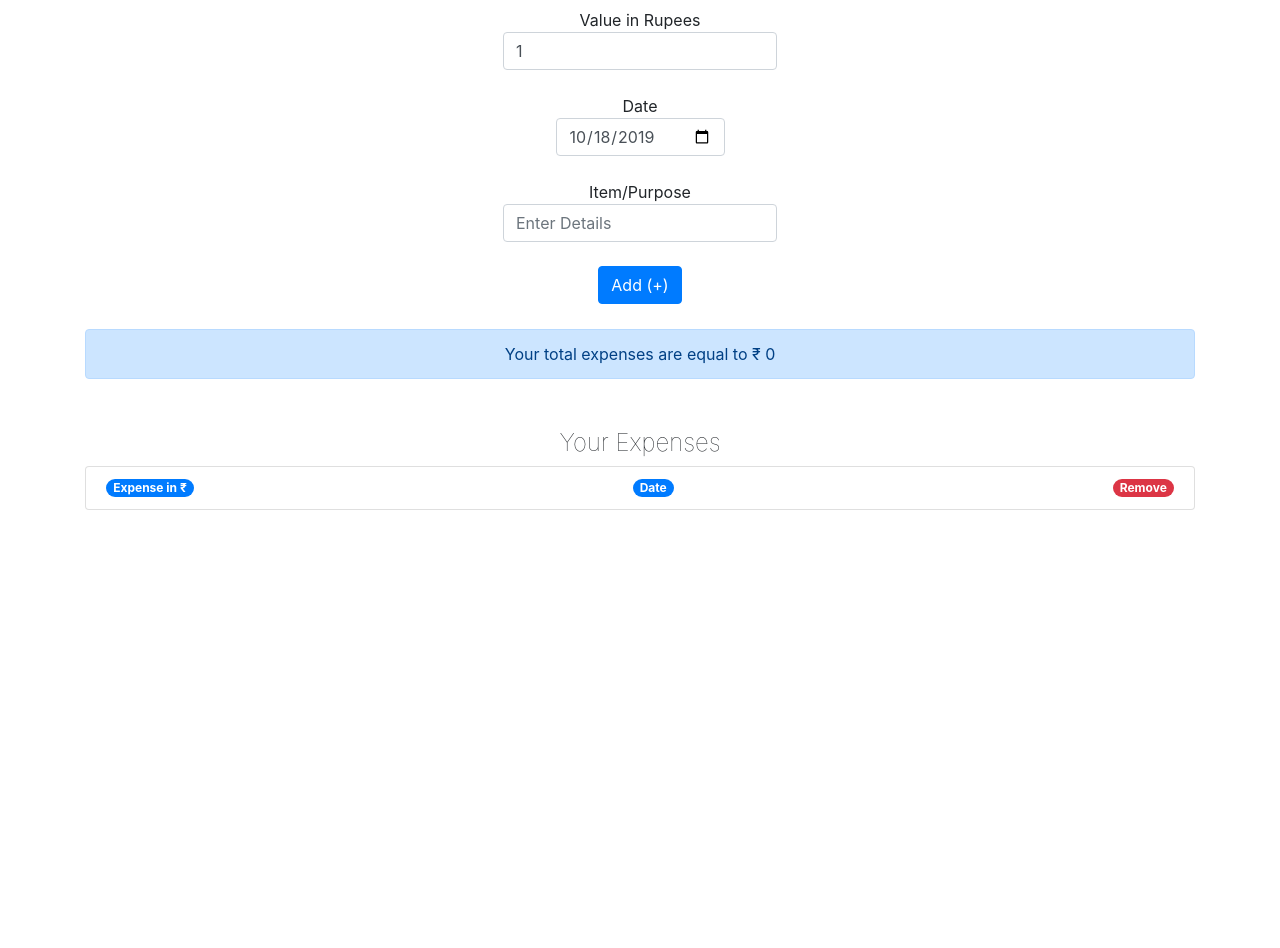
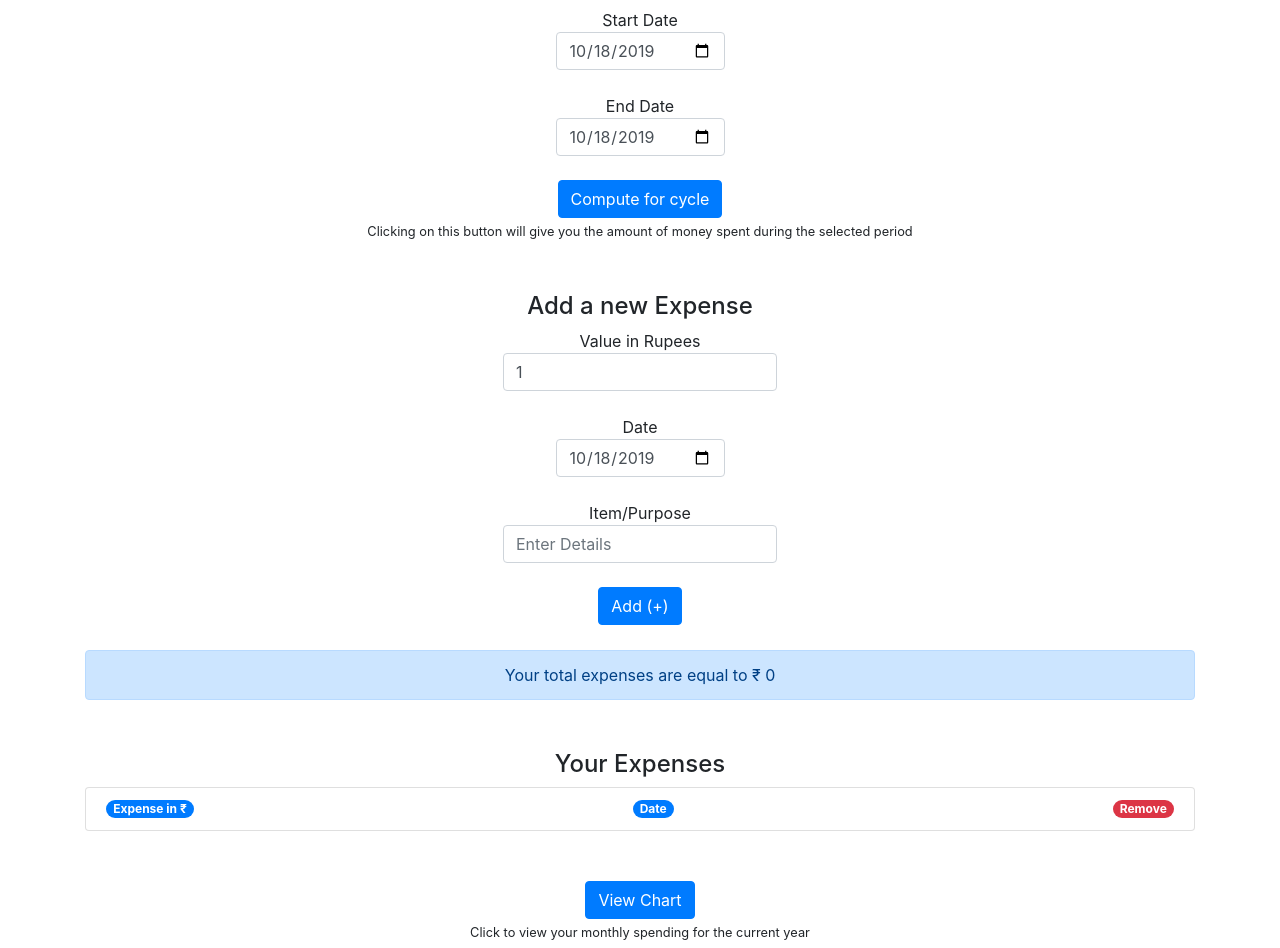
Before and after one commit to sabeelahmad/expense-manager, a React (Vite) app: page / in a window 1280 px wide. Shown: the part 264-1212 px from the top of the page. Before the commit the page ends 824 px from the top, so only its background shows below. Built offline with nearby package versions, Linux system fonts and the light colour scheme.

Commit message:
Data visualizations added for expenses
React chart js library used to visualize spendings in different months

```diff
--- a/package.json
+++ b/package.json
@@ -5,7 +5,7 @@
   "main": "index.js",
   "scripts": {
     "dev": "parcel src/index.html",
-    "build": "parcel build src/index.html --public-url ./",
+    "build": "rm -rf dist && parcel build src/index.html --public-url ./",
     "format": "prettier \"src/**/*.{js,html}\" --write",
     "lint": "eslint \"src/**/*.{js,jsx}\" --quiet",
     "test": "echo \"Error: no test specified\" && exit 1"
--- a/src/AddExpense.js
+++ b/src/AddExpense.js
@@ -7,6 +7,7 @@ import Alert from "./Alert";
 
 // Utility Function Imports
 import sumExpenses from "./utility/sumExpenses";
+import monthMapper from "./utility/monthMapper";
 
 const reducer = (state, action) => {
   switch (action.type) {
@@ -21,7 +22,7 @@ const reducer = (state, action) => {
   }
 };
 
-const addToLocalStorage = (value, date, item) => {
+const addToLocalStorage = (value, date, item, month) => {
   // Fetch old list
   let entries = JSON.parse(localStorage.getItem("Expenses"));
   if (!entries) {
@@ -30,9 +31,39 @@ const addToLocalStorage = (value, date, item) => {
   entries.push({
     value,
     date,
-    item
+    item,
+    month
   });
   localStorage.setItem("Expenses", JSON.stringify(entries));
+};
+
+const submitHandler = (
+  e,
+  dispatchExpenses,
+  expenseHook,
+  dateHook,
+  itemHook,
+  today
+) => {
+  e.preventDefault();
+  const month = monthMapper(parseInt(dateHook[0].split("-")[1]));
+  dispatchExpenses({
+    type: "add",
+    payload: {
+      value: +expenseHook[0],
+      date: dateHook[0],
+      item: itemHook[0],
+      month: month
+    }
+  });
+  addToLocalStorage(+expenseHook[0], dateHook[0], itemHook[0], month);
+  // Reset form fields
+  const [expense, setExpense] = expenseHook; //eslint-disable-line
+  const [date, setDate] = dateHook; //eslint-disable-line
+  const [item, setItem] = itemHook; //eslint-disable-line
+  setExpense(1);
+  setDate(today);
+  setItem("");
 };
 
 const AddExpense = ({ today }) => {
@@ -62,20 +93,18 @@ const AddExpense = ({ today }) => {
 
   return (
     <div style={{ marginBottom: "50px" }} className="container text-center">
-      <h4 style={{ fontWeight: "lighter" }}>Add a new Expense</h4>
+      <h4>Add a new Expense</h4>
       <form
-        onSubmit={e => {
-          e.preventDefault();
-          dispatchExpenses({
-            type: "add",
-            payload: {
-              value: +expenseHook[0],
-              date: dateHook[0],
-              item: itemHook[0]
-            }
-          });
-          addToLocalStorage(+expenseHook[0], dateHook[0], itemHook[0]);
-        }}
+        onSubmit={e =>
+          submitHandler(
+            e,
+            dispatchExpenses,
+            expenseHook,
+            dateHook,
+            itemHook,
+            today
+          )
+        }
       >
         <InputField
           hook={expenseHook}
--- a/src/App.js
+++ b/src/App.js
@@ -2,6 +2,8 @@ import React from "react";
 import { render } from "react-dom";
 import Hero from "./Hero";
 import AddExpense from "./AddExpense";
+import ExpenseCycle from "./ExpenseCycle";
+import Chart from "./Chart";
 
 const getTodayDate = () => {
   const today = new Date();
@@ -16,7 +18,9 @@ const App = () => {
   return (
     <div className="App">
       <Hero />
+      <ExpenseCycle today={getTodayDate()} />
       <AddExpense today={getTodayDate()} />
+      <Chart />
     </div>
   );
 };
--- a/src/Chart.js
+++ b/src/Chart.js
@@ -1,5 +1,103 @@
 import React from "react";
 import { Bar } from "react-chartjs-2";
 
+// Data preparation for the chart
+const prepData = () => {
+  const expenses = JSON.parse(localStorage.getItem("Expenses"));
+  const data = [0, 0, 0, 0, 0, 0, 0, 0, 0, 0, 0, 0];
+  const currentYear = new Date().getFullYear();
+  if (expenses && expenses.length) {
+    // For each expenses we take its date and add the spent value to the corresponding months data
+    expenses.forEach(expense => {
+      const date = new Date(expense.date);
+      const month = date.getMonth();
+      const year = date.getFullYear();
+      // If spent during current year
+      if (year === currentYear) {
+        // add expense value to the corresponding months value
+        data[month] += expense.value;
+      }
+    });
+    return data;
+  }
+  return "You have not entered any details yet!";
+};
+
+let monthlyData = prepData();
+const chartData = {
+  labels: [
+    "Jan",
+    "Feb",
+    "Mar",
+    "Apr",
+    "May",
+    "Jun",
+    "Jul",
+    "Aug",
+    "Sep",
+    "Oct",
+    "Nov",
+    "Dec"
+  ],
+  datasets: [
+    {
+      label: `Monthly Expenses for current year`,
+      backgroundColor: "rgba(255,99,132,0.2)",
+      borderColor: "rgba(255,99,132,1)",
+      borderWidth: 1,
+      hoverBackgroundColor: "rgba(255,99,132,0.4)",
+      hoverBorderColor: "rgba(255,99,132,1)",
+      data: monthlyData
+    }
+  ]
+};
+
 // This component implements a chart that visualizes spending for each month
 // in current year
+
+// Class based component, got bored of hooks xD
+class Chart extends React.Component {
+  state = {
+    viewChart: false
+  };
+
+  handleRefresh = () => {
+    this.setState({ viewChart: false });
+    monthlyData = prepData();
+    chartData.datasets[0].data = monthlyData;
+    this.setState({ viewChart: true });
+  };
+
+  render() {
+    return (
+      <div style={{ marginBottom: "100px" }} className="container text-center">
+        {this.state.viewChart ? (
+          <button className="btn btn-primary" onClick={this.handleRefresh}>
+            Refresh Chart
+          </button>
+        ) : (
+          <button
+            className="btn btn-primary"
+            onClick={() => this.setState({ viewChart: true })}
+          >
+            View Chart
+          </button>
+        )}
+        <br></br>
+        <small>Click to view your monthly spending for the current year</small>
+        {this.state.viewChart ? (
+          <Bar
+            data={chartData}
+            width={100}
+            height={50}
+            options={{
+              maintainAspectRatio: false
+            }}
+          />
+        ) : null}
+      </div>
+    );
+  }
+}
+
+export default Chart;
--- /dev/null
+++ b/src/ExpenseCycle.js
@@ -0,0 +1,46 @@
+import React, { useState } from "react";
+import InputField from "./InputField";
+
+/* The expense cycle component maintains two pieces of information in its state:
+ *  a) The start date of the income cycle
+ *  b) The end date of the income cycle
+ */
+const ExpenseCycle = ({ today }) => {
+  const startHook = useState(today);
+  const endHook = useState(today);
+
+  return (
+    <div style={{ marginBottom: "50px" }} className="container text-center">
+      <form
+        onSubmit={e => {
+          e.preventDefault();
+          // Add billing cycle details to localStorage
+          localStorage.setItem("cycleStart", startHook[0]);
+          localStorage.setItem("cycleEnd", endHook[0]);
+        }}
+      >
+        <h4>Set Expense Cycle</h4>
+        <InputField
+          label="Start Date"
+          labelFor="cycle-start"
+          type="date"
+          hook={startHook}
+        />
+        <InputField
+          label="End Date"
+          labelFor="cycle-end"
+          type="date"
+          hook={endHook}
+        />
+        <button className="btn btn-primary">Compute for cycle</button>
+        <br></br>
+        <small>
+          Clicking on this button will give you the amount of money spent during
+          the selected period
+        </small>
+      </form>
+    </div>
+  );
+};
+
+export default ExpenseCycle;
--- a/src/ExpenseList.js
+++ b/src/ExpenseList.js
@@ -14,7 +14,7 @@ const removeFromLocalStorage = payload => {
 const ExpenseList = ({ expenses, dispatch }) => {
   return (
     <div style={{ marginTop: "50px" }}>
-      <h4 style={{ fontWeight: "lighter" }}>Your Expenses</h4>
+      <h4>Your Expenses</h4>
       <ul className="list-group">
         <li className="list-group-item d-flex justify-content-between align-items-center">
           <span className="badge badge-primary badge-pill">
--- /dev/null
+++ b/src/utility/monthMapper.js
@@ -0,0 +1,20 @@
+const months = [
+  "January",
+  "February",
+  "March",
+  "April",
+  "May",
+  "June",
+  "July",
+  "August",
+  "September",
+  "October",
+  "November",
+  "December"
+];
+
+const monthMapper = monthNum => {
+  return months[monthNum - 1];
+};
+
+export default monthMapper;
```
